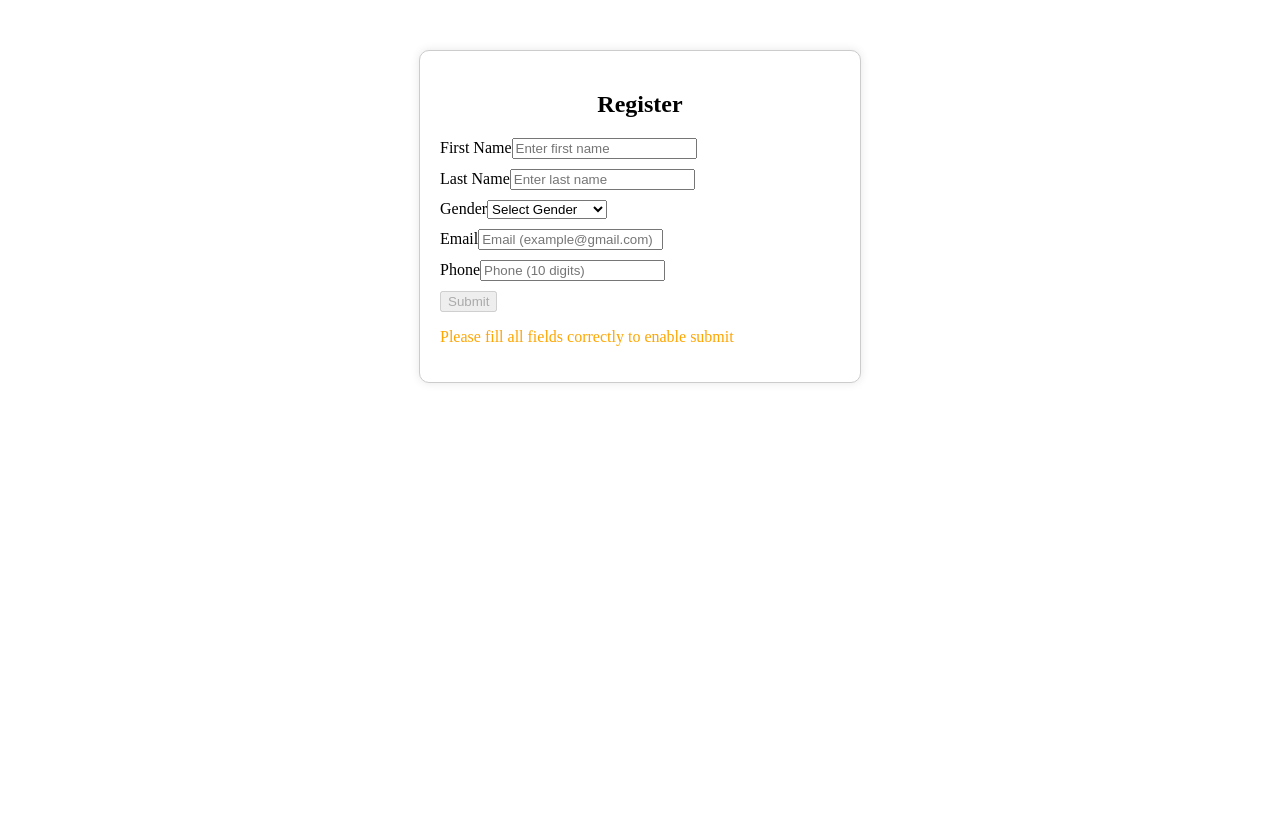
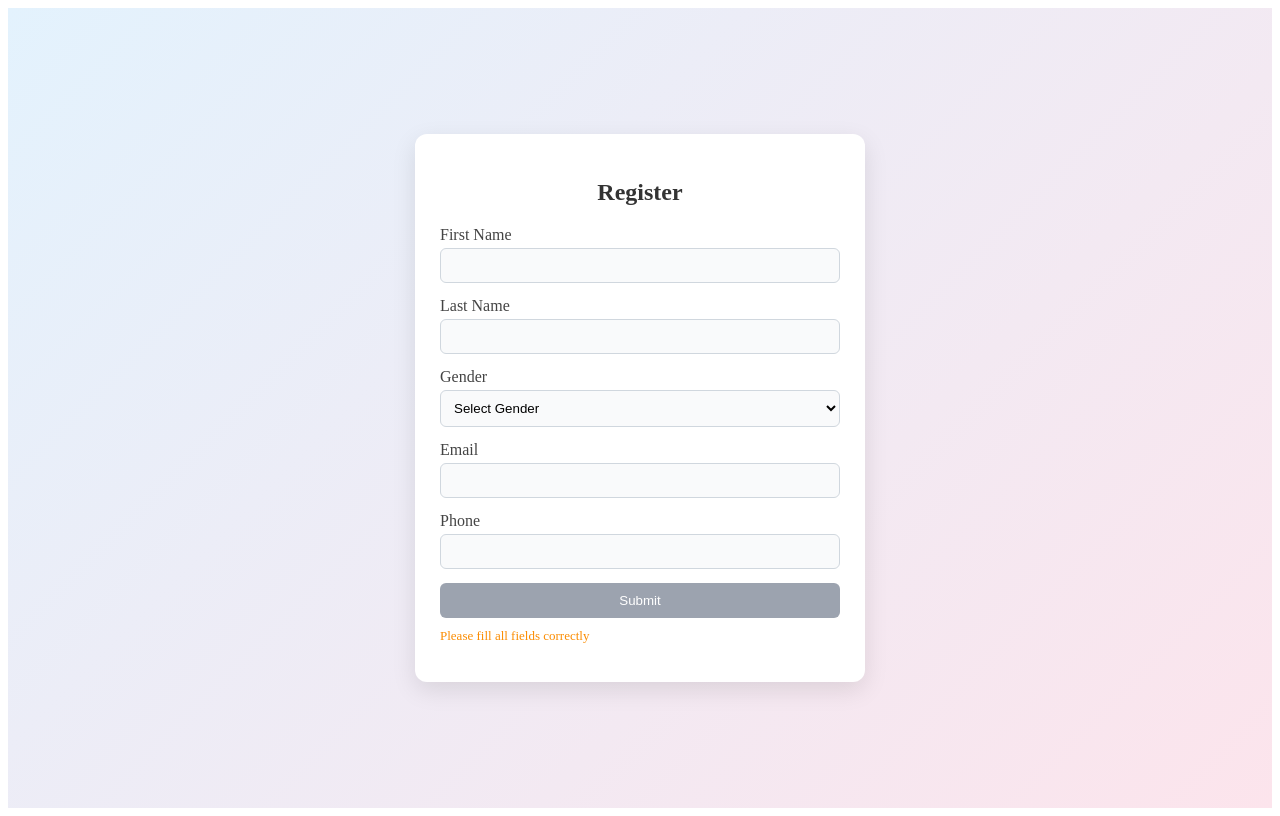
Before and after one commit to Karthiksherlock/sample_react1, a React (Vite) app: page / in a window 1280 px wide. Built offline with nearby package versions, Linux system fonts and the light colour scheme.

Commit message:
User form with validation, UI and API handling

```diff
--- /dev/null
+++ b/src/components/userForm.css
@@ -0,0 +1,79 @@
+.container {
+  min-height: 100vh;
+  background: linear-gradient(135deg, #e3f2fd, #fce4ec);
+  display: flex;
+  align-items: center;
+  justify-content: center;
+}
+
+.form-box {
+  width: 400px;
+  padding: 25px;
+  border-radius: 12px;
+  background: #ffffff;
+  box-shadow: 0 8px 25px rgba(0, 0, 0, 0.1);
+}
+
+h2 {
+  text-align: center;
+  color: #333;
+}
+
+.field {
+  margin-bottom: 14px;
+}
+
+label {
+  display: block;
+  font-weight: 500;
+  color: #444;
+}
+
+input,
+select {
+  width: 100%;
+  padding: 9px;
+  margin-top: 4px;
+  border-radius: 6px;
+  border: 1px solid #d0d7de;
+  background-color: #f9fafb;
+  box-sizing: border-box;
+}
+
+input:focus,
+select:focus {
+  outline: none;
+  border-color: #4f46e5;
+  background-color: #fff;
+}
+
+.error {
+  color: #e53935;
+  font-size: 12px;
+}
+
+.note {
+  color: #fb8c00;
+  margin-top: 10px;
+  font-size: 13px;
+}
+
+.submit-btn {
+  width: 100%;
+  padding: 10px;
+  background: linear-gradient(135deg, #4f46e5, #7c3aed);
+  color: white;
+  border: none;
+  border-radius: 6px;
+  cursor: pointer;
+  transition: 0.3s;
+}
+
+.submit-btn:hover {
+  opacity: 0.9;
+}
+
+.submit-btn:disabled {
+  background: #9ca3af;
+  cursor: not-allowed;
+}
--- a/src/components/userForm.tsx
+++ b/src/components/userForm.tsx
@@ -1,5 +1,6 @@
-import { useState, useRef } from "react";
+import { useState } from "react";
 import axios from "axios";
+import "./UserForm.css";
 
 function UserForm() {
   const [form, setForm] = useState({
@@ -25,9 +26,9 @@ function UserForm() {
 
   const [loading, setLoading] = useState(false);
 
-  const isSubmitting = useRef(false);
-
-  const handleChange = (e: any) => {
+  const handleChange = (
+    e: React.ChangeEvent<HTMLInputElement | HTMLSelectElement>
+  ) => {
     const { name, value } = e.target;
 
     setForm({
@@ -41,24 +42,16 @@ function UserForm() {
     });
 
     if (name === "email") {
-      if (!/^[a-zA-Z]{3,}@gmail\.com$/.test(value)) {
-        setErrors((prev) => ({
-          ...prev,
-          email: "Email must be like abc@gmail.com (min 3 letters)",
-        }));
+      if (!/^[a-zA-Z0-9]{3,}@gmail\.com$/.test(value)) {
+        setErrors({
+          ...errors,
+          email: "Email must be like abc123@gmail.com",
+        });
       } else {
-        setErrors((prev) => ({ ...prev, email: "" }));
-      }
-    }
-
-    if (name === "phone") {
-      if (!/^[6-9][0-9]{9}$/.test(value)) {
-        setErrors((prev) => ({
-          ...prev,
-          phone: "Phone must be 10 digits and start with 6-9",
-        }));
-      } else {
-        setErrors((prev) => ({ ...prev, phone: "" }));
+        setErrors({
+          ...errors,
+          email: "",
+        });
       }
     }
   };
@@ -67,15 +60,13 @@ function UserForm() {
     form.firstName &&
     form.lastName &&
     form.gender &&
+    form.email &&
+    form.phone &&
     !errors.email &&
-    !errors.phone &&
-    form.email &&
-    form.phone;
+    !errors.phone;
 
   const handleSubmit = async () => {
-    if (isSubmitting.current) return;
-
-    isSubmitting.current = true;
+    if (loading || !isValid) return;
 
     try {
       setLoading(true);
@@ -87,59 +78,44 @@ function UserForm() {
 
       alert("Form submitted successfully!");
     } catch (error) {
-      console.error("Error submitting form:", error);
+      console.error(error);
     } finally {
       setLoading(false);
-      isSubmitting.current = false;
     }
   };
 
   return (
-    <div
-      style={{
-        maxWidth: "400px",
-        margin: "50px auto",
-        padding: "20px",
-        border: "1px solid #ccc",
-        borderRadius: "10px",
-        boxShadow: "0 0 10px rgba(0,0,0,0.1)",
-        backgroundColor: "#fff",
-      }}
-    >
-      <h2 style={{ textAlign: "center" }}>Register</h2>
+    <div className="container">
+      <div className="form-box">
+        <h2>Register</h2>
 
-      {/* First Name */}
-      <div style={{ marginBottom: "10px" }}>
+        <div className="field">
           <label>First Name</label>
           <input
             name="firstName"
             value={form.firstName}
-          placeholder="Enter first name"
             maxLength={30}
             onChange={handleChange}
           />
           {touched.firstName && !form.firstName && (
-          <p style={{ color: "red" }}>First name required</p>
+            <p className="error">First name required</p>
           )}
         </div>
 
-      {/* Last Name */}
-      <div style={{ marginBottom: "10px" }}>
+        <div className="field">
           <label>Last Name</label>
           <input
             name="lastName"
             value={form.lastName}
-          placeholder="Enter last name"
             maxLength={30}
             onChange={handleChange}
           />
           {touched.lastName && !form.lastName && (
-          <p style={{ color: "red" }}>Last name required</p>
+            <p className="error">Last name required</p>
           )}
         </div>
 
-      {/* Gender */}
-      <div style={{ marginBottom: "10px" }}>
+        <div className="field">
           <label>Gender</label>
           <select
             name="gender"
@@ -154,78 +130,76 @@ function UserForm() {
           </select>
 
           {touched.gender && !form.gender && (
-          <p style={{ color: "red" }}>Gender required</p>
+            <p className="error">Gender required</p>
           )}
         </div>
 
-      {/* Email */}
-      <div style={{ marginBottom: "10px" }}>
+        <div className="field">
           <label>Email</label>
           <input
             name="email"
             value={form.email}
-          maxLength={256}
-          placeholder="Email (example@gmail.com)"
+            maxLength={50}
             onChange={handleChange}
           />
           {touched.email && !form.email && (
-          <p style={{ color: "red" }}>Email required</p>
+            <p className="error">Email required</p>
           )}
-        {errors.email && <p style={{ color: "red" }}>{errors.email}</p>}
+          {errors.email && <p className="error">{errors.email}</p>}
         </div>
 
-      {/* Phone */}
-      <div style={{ marginBottom: "10px" }}>
+        <div className="field">
           <label>Phone</label>
           <input
             name="phone"
             value={form.phone}
             maxLength={10}
-          placeholder="Phone (10 digits)"
             onChange={(e) => {
               const value = e.target.value.replace(/[^0-9]/g, "");
 
-            setForm((prev) => ({
-              ...prev,
+              setForm({
+                ...form,
                 phone: value,
-            }));
+              });
 
-            setTouched((prev) => ({
-              ...prev,
+              setTouched({
+                ...touched,
                 phone: true,
-            }));
+              });
 
-            if (!/^[6-9][0-9]{9}$/.test(value)) {
-              setErrors((prev) => ({
-                ...prev,
-                phone: "Phone must be 10 digits and start with 6-9",
-              }));
+              if (value.length < 10) {
+                setErrors({
+                  ...errors,
+                  phone: "Phone must be 10 digits",
+                });
               } else {
-              setErrors((prev) => ({ ...prev, phone: "" }));
+                setErrors({
+                  ...errors,
+                  phone: "",
+                });
               }
             }}
           />
           {touched.phone && !form.phone && (
-          <p style={{ color: "red" }}>Phone required</p>
+            <p className="error">Phone required</p>
           )}
-        {errors.phone && <p style={{ color: "red" }}>{errors.phone}</p>}
+          {errors.phone && <p className="error">{errors.phone}</p>}
         </div>
 
-      {/* Submit */}
         <button
-        type="button"
           onClick={handleSubmit}
           disabled={!isValid || loading}
+          className="submit-btn"
         >
           {loading ? "Submitting..." : "Submit"}
         </button>
 
-      {/* General Note */}
         {!isValid && (
-        <p style={{ color: "orange" }}>
-          Please fill all fields correctly to enable submit
+          <p className="note">
+            Please fill all fields correctly
           </p>
         )}
+      </div>
     </div>
   );
 }
```
Lines whose indentation alone changed are shown as unchanged.
